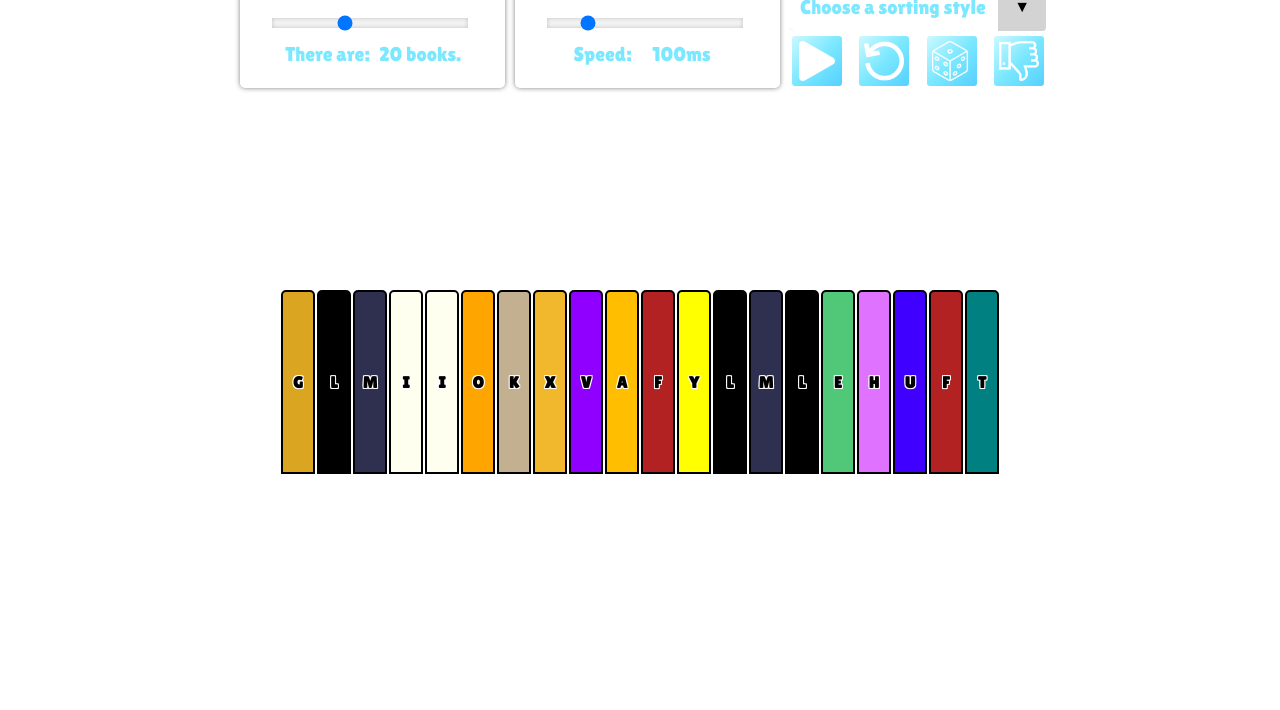
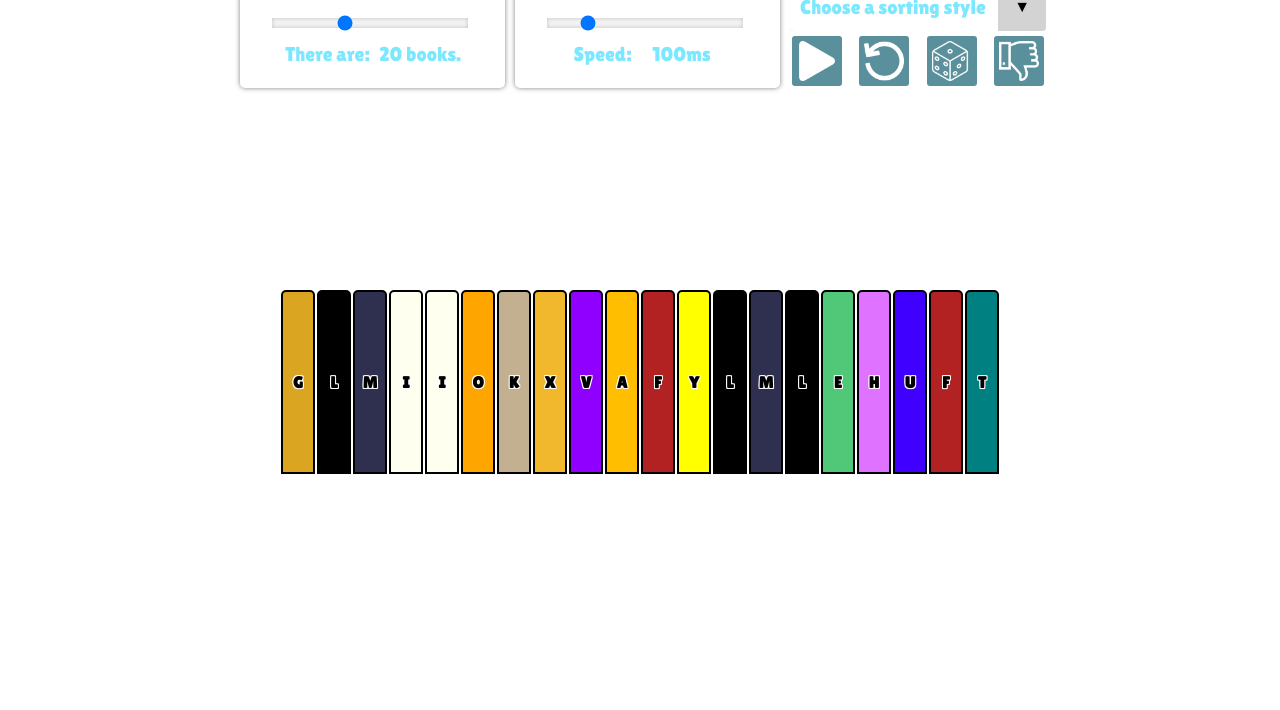
Before and after one commit to tpSpace/Algorithms-Visualizer, a website with bundled scripts: page index.html in a window 1280 px wide. Shown: the part 90-800 px from the top of the page. Built offline with nearby package versions, Linux system fonts and the light colour scheme.

Commit message:
Change button color

```diff
--- a/style/control.css
+++ b/style/control.css
@@ -9,7 +9,7 @@ body{
 }
 
 button {
-  background: linear-gradient(to bottom right, #ccf9ff, #7ce8ff, #55d0ff);
+  background: #5a909c;
   width: 50px;
   height: 50px;
   padding: 10px 15px;
```
